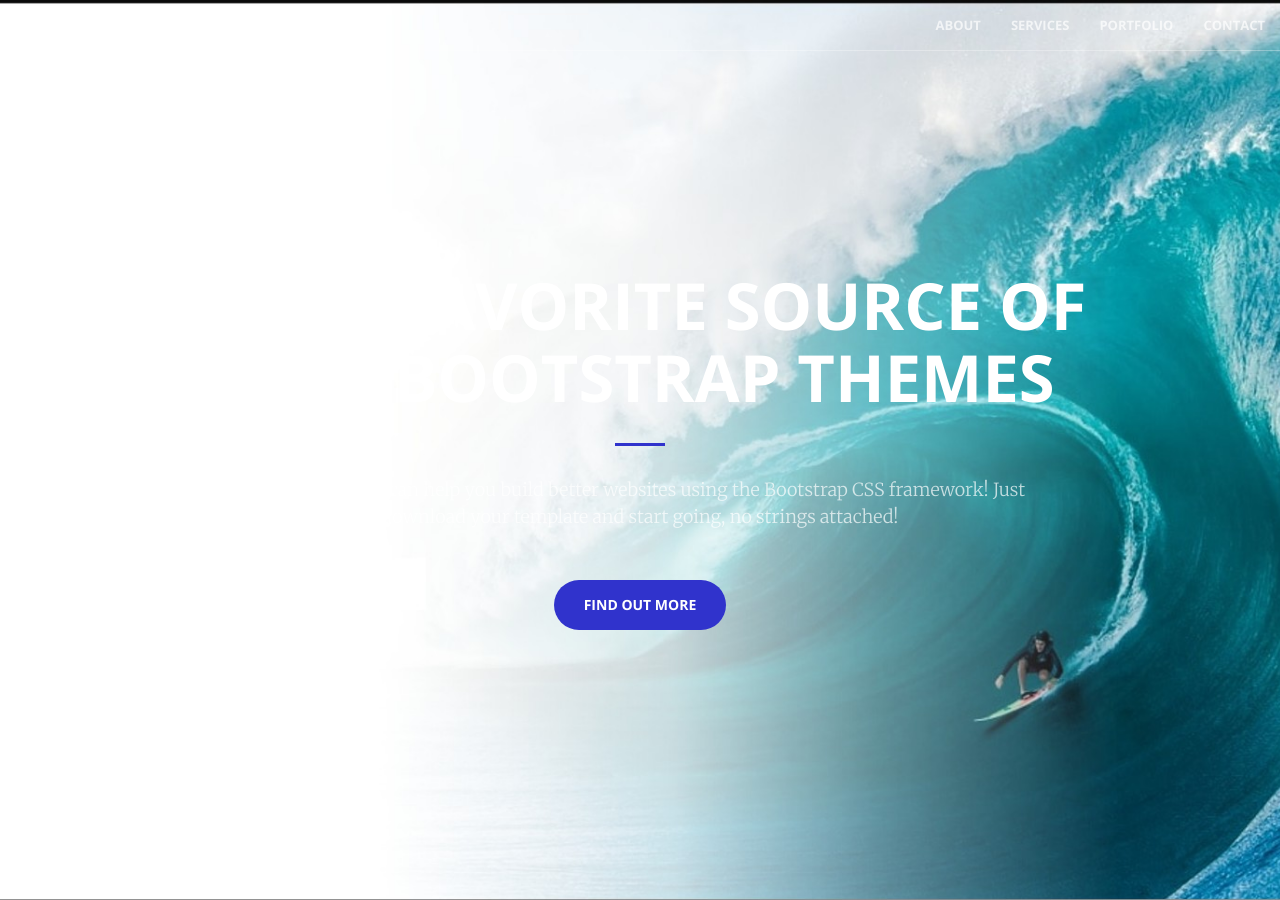
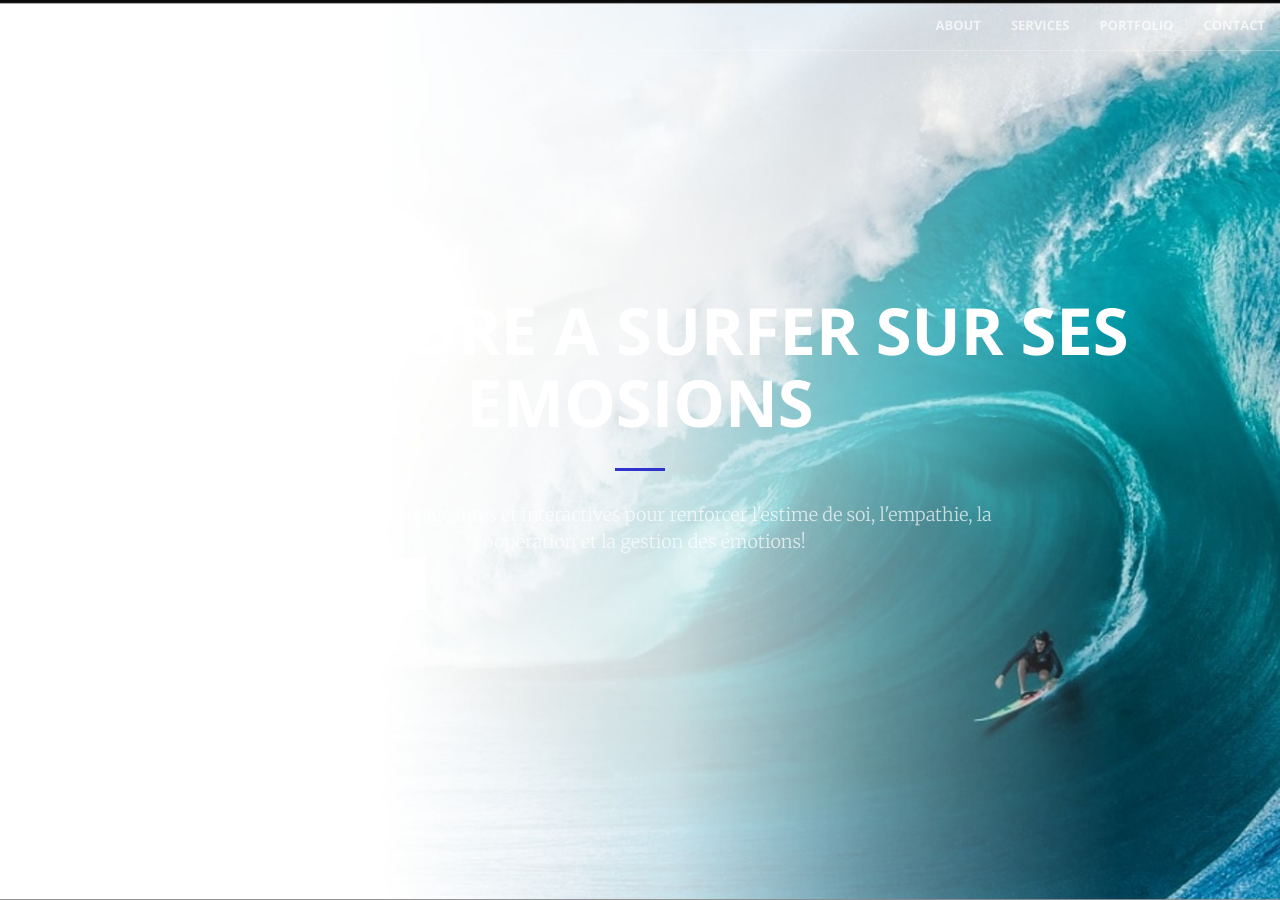
Before and after one commit to Dhart68/manatea, a Jekyll site: the page built from index.html, in a window 1280 px wide and 900 px high. Built offline with Jekyll 4.4.1, drawn with Linux system fonts in a browser that asks for light colours.

Commit message:
modif header

```diff
--- a/_includes/header.html
+++ b/_includes/header.html
@@ -1,10 +1,10 @@
 <header>
     <div class="header-content">
         <div class="header-content-inner">
-            <h1>Your Favorite Source of Free Bootstrap Themes</h1>
+            <h1>Apprendre a surfer sur ses emosions</h1>
             <hr>
-            <p>Start Bootstrap can help you build better websites using the Bootstrap CSS framework! Just download your template and start going, no strings attached!</p>
-            <a href="#about" class="btn btn-primary btn-xl page-scroll">Find Out More</a>
+            <p>Formations engageantes et interactives pour renforcer l'estime de soi, l'empathie, la coopération et la gestion des émotions!</p>
+            <!--<a href="#about" class="btn btn-primary btn-xl page-scroll">Find Out More</a>-->
         </div>
     </div>
 </header>
```
